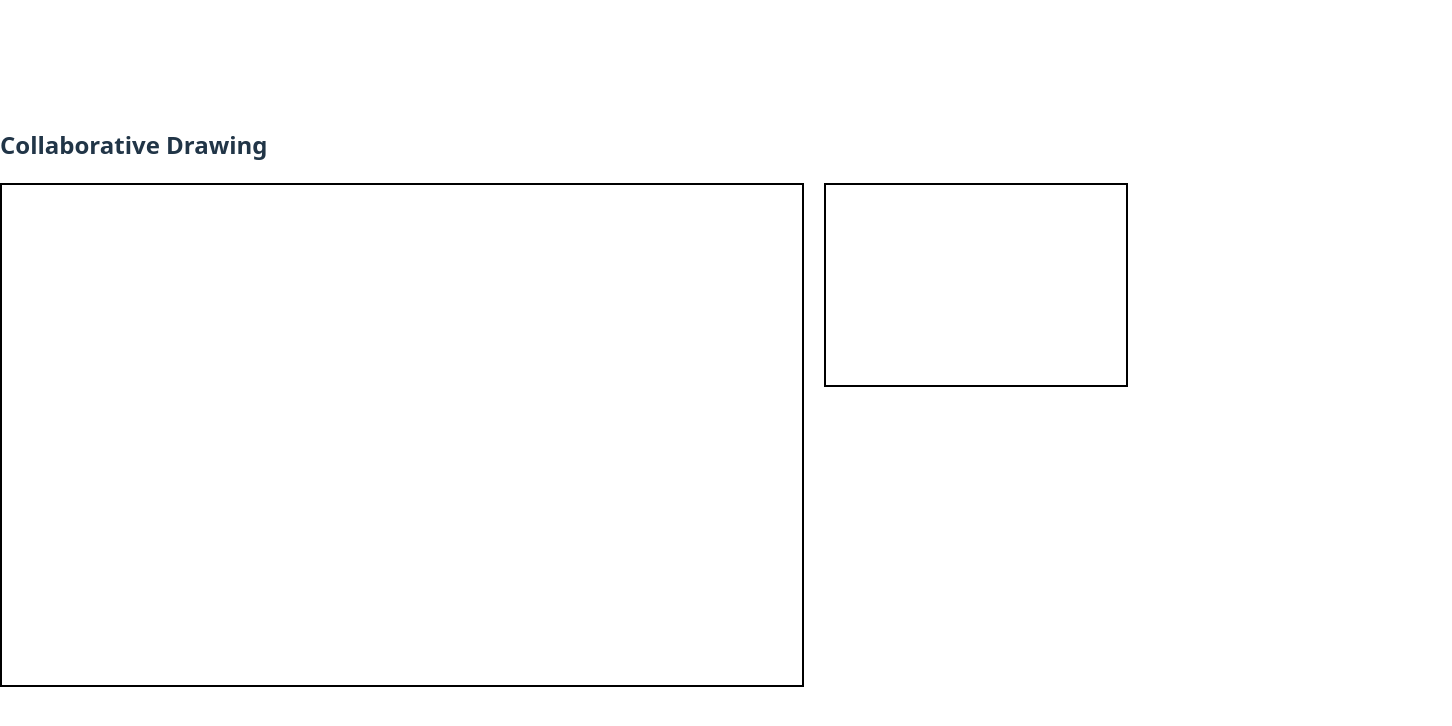
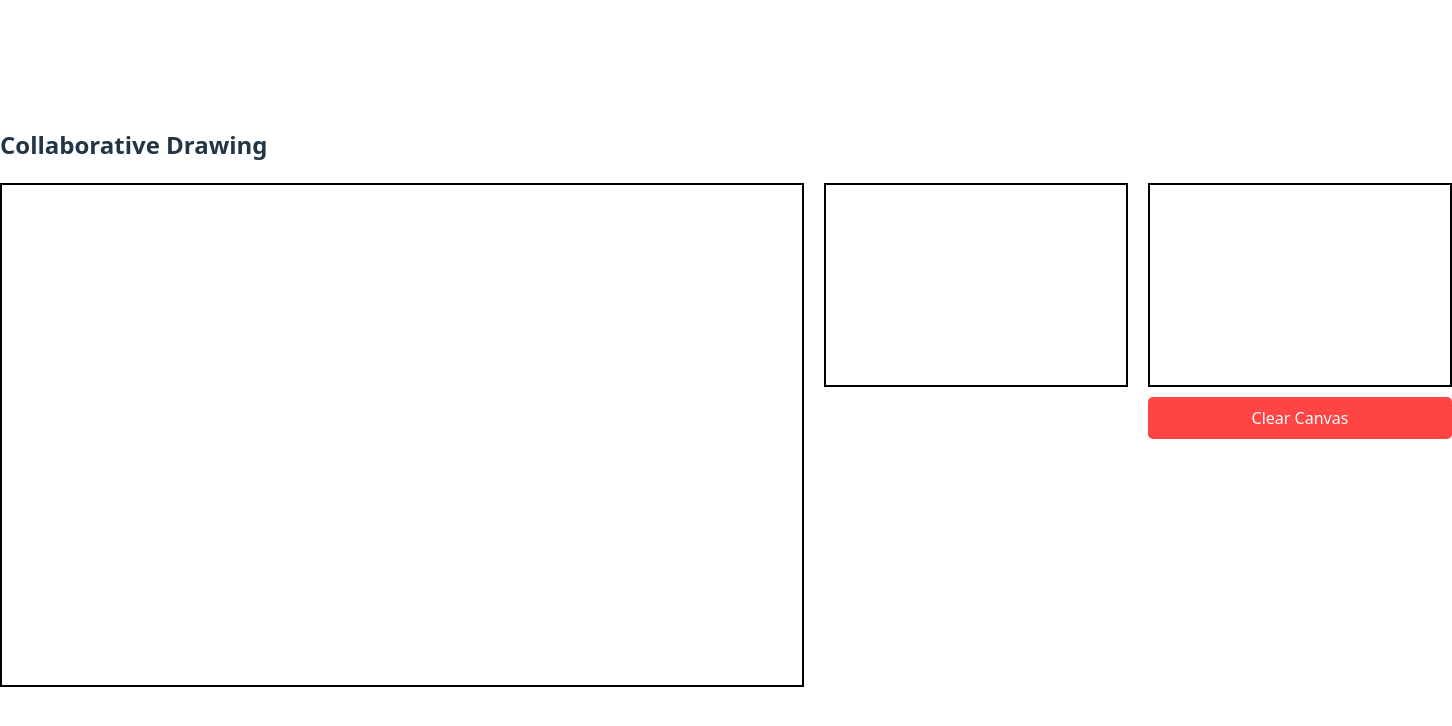
Before and after one commit to sumandashw16/NetWrite, a React (Vite) app in the folder client/: page / in a window 1280 px wide. Shown: the top 726 px of the page, 1452 px wide, since content can reach past the window. Built offline with nearby package versions, Linux system fonts and the light colour scheme; no server answers.

Commit message:
clear canvas option added, but its a button on screen, not on canvas yet.

```diff
--- a/client/src/components/Canvas.jsx
+++ b/client/src/components/Canvas.jsx
@@ -38,6 +38,23 @@ function Canvas() {
       ctx.fillStyle = "blue";
       ctx.fill();
     }
+  };
+
+  // Reusable function to completely wipe the ink
+  const clearBoard = () => {
+    const ctx = canvasRef.current?.getContext("2d");
+    if (ctx) {
+      ctx.clearRect(0, 0, canvasRef.current.width, canvasRef.current.height);
+    }
+    // Also reset the last known positions so lines don't accidentally connect across the wiped board
+    localLastPos.current = null;
+    remoteLastPos.current = null;
+  };
+
+  // What happens when YOU click the button
+  const handleClearClick = () => {
+    clearBoard(); // Clear your own screen
+    socket.emit("clear_canvas", { roomId: "room1" }); // Tell the server to tell everyone else
   };
 
   useEffect(() => {
@@ -165,9 +182,13 @@ function Canvas() {
     };
 
     socket.on("draw_event", handleRemoteDraw);
+    socket.on("clear_canvas", () => {
+      clearBoard();
+    });
 
     return () => {
       socket.off("draw_event", handleRemoteDraw);
+      socket.off("clear_canvas");
     };
   }, []);
 
@@ -202,7 +223,26 @@ function Canvas() {
           transform: "scaleX(-1)"
         }}
       />
+      <div style={{ display: "flex", flexDirection: "column", gap: "10px" }}>
+        <video
+          ref={videoRef}
+          width={300}
+          height={200}
+          autoPlay
+          style={{
+            border: "2px solid black",
+            transform: "scaleX(-1)"
+          }}
+        />
+        <button
+          onClick={handleClearClick}
+          style={{ padding: "10px", fontSize: "16px", cursor: "pointer", background: "#ff4444", color: "white", border: "none", borderRadius: "5px" }}
+        >
+          Clear Canvas
+        </button>
+      </div>
     </div>
+
   );
 }
 
```
Also changed, not shown: 1 other file (tests, documents, lock files or other folders).
